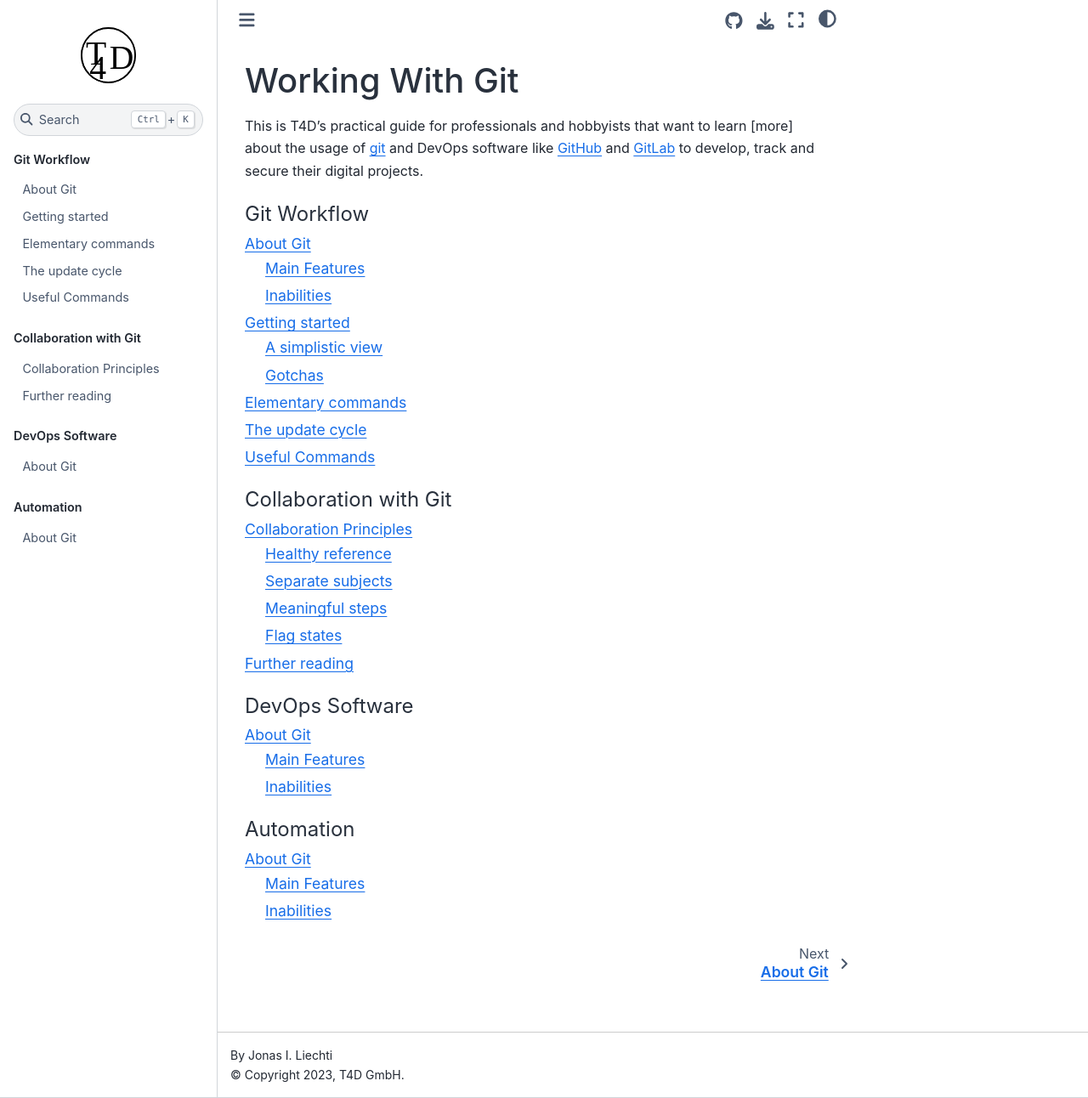
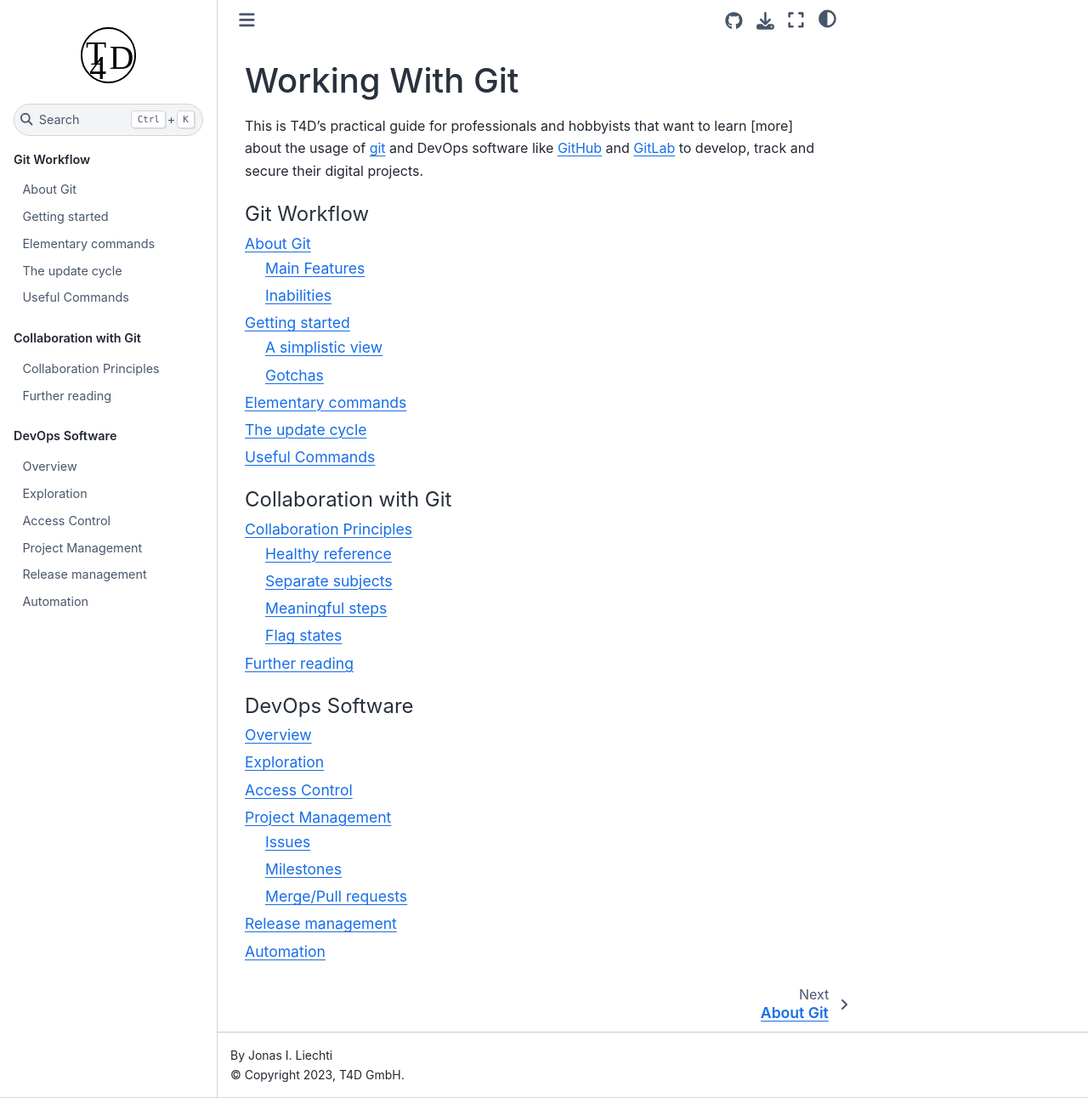
Before and after one commit to t4d-gmbh/working-with-git, a Sphinx documentation site: the page built from source/index.md, in a window 1280 px wide and 1292 px high. Shown: the whole window at 85% size. Built offline with Sphinx 7.4.7 and the Sphinx Book theme 1.1.4, drawn with Linux system fonts in a browser that asks for light colours.

Commit message:
wip on sevices

````diff
--- /dev/null
+++ b/source/DevOps/access.md
@@ -0,0 +1 @@
+# Access Control
--- /dev/null
+++ b/source/DevOps/proj_mgmt.md
@@ -0,0 +1,8 @@
+# Project Management
+
+One of the essential functionalities of
+## Issues
+
+## Milestones
+
+## Merge/Pull requests
--- /dev/null
+++ b/source/DevOps/release.md
@@ -0,0 +1 @@
+# Release management
--- a/source/index.md
+++ b/source/index.md
@@ -22,11 +22,10 @@ git/collab_reading
 :maxdepth: 2
 :caption: DevOps Software
 
-git/about
+DevOps/overview
+DevOps/exploration
+DevOps/access
+DevOps/proj_mgmt
+DevOps/release
+DevOps/automation
 ```
-```{toctree}
-:maxdepth: 2
-:caption: Automation
-
-git/about
-```
````
Also changed, not shown: source/DevOps/automation.md (added, +1 -0 lines), source/DevOps/exploration.md (added, +31 -0 lines), source/DevOps/overview.md (added, +18 -0 lines).
